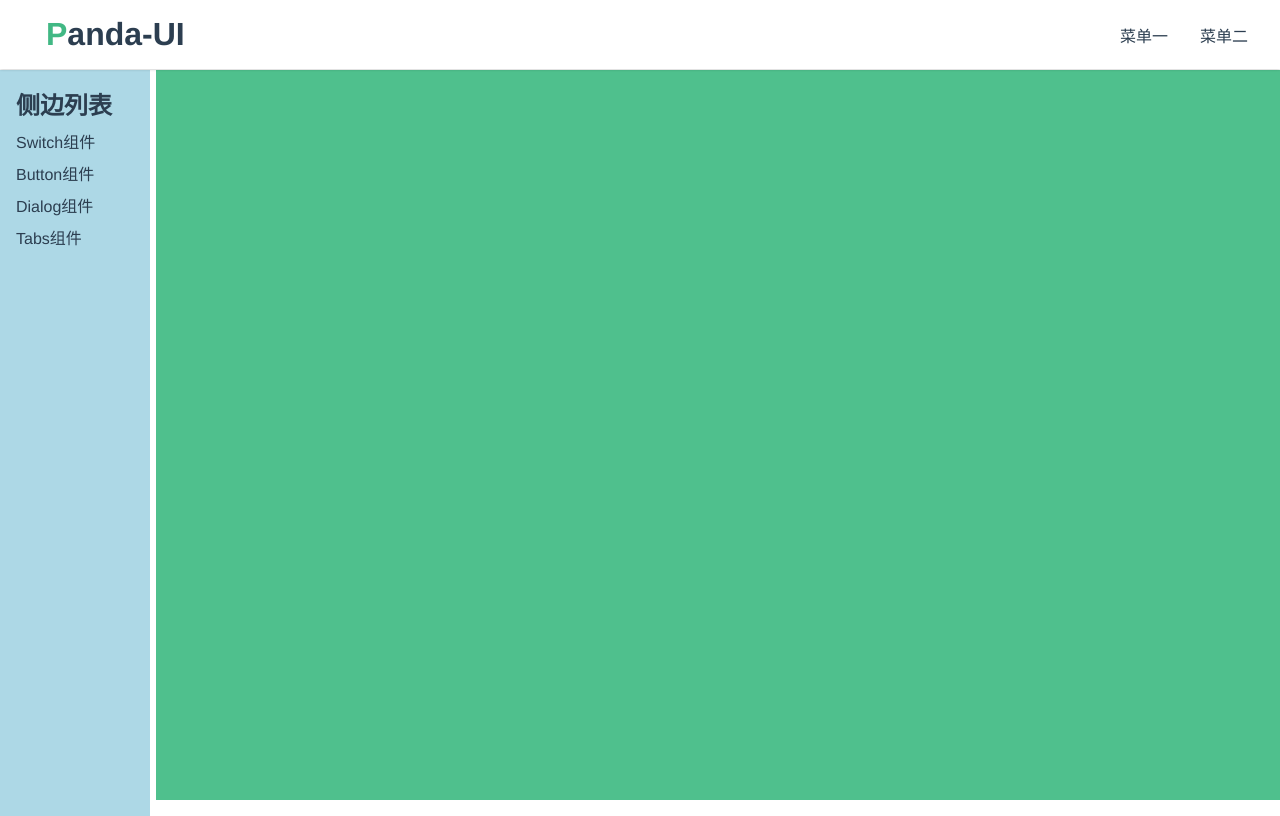
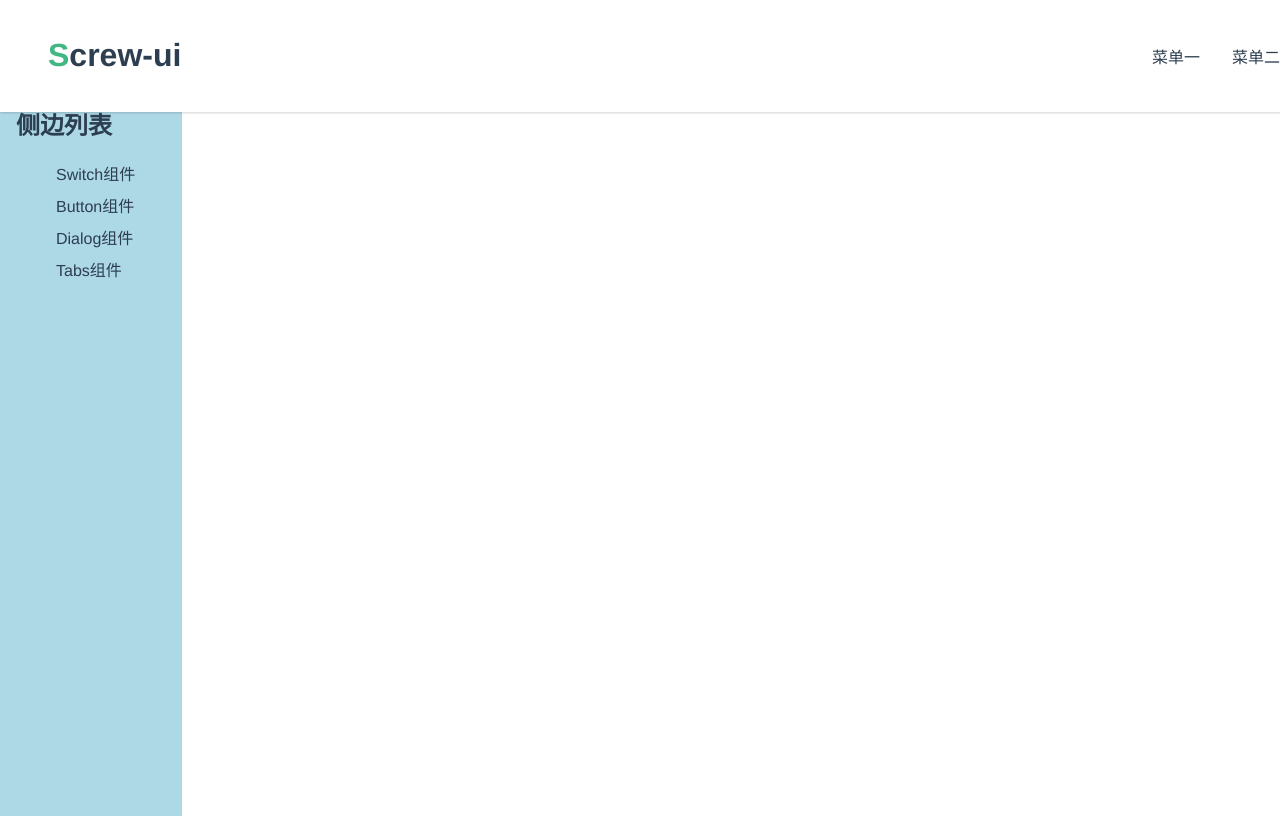
Before and after one commit to futrue1024/vue3-pandaui, a Vue app: page /#/doc in a window 1280 px wide. Built offline with nearby package versions, Linux system fonts and the light colour scheme.

Commit message:
完成button基本样式

```diff
--- a/index.html
+++ b/index.html
@@ -9,6 +9,6 @@
 <body>
 <div id="app"></div>
 <script type="module" src="/src/main.ts"></script>
-<script src="//at.alicdn.com/t/font_2112861_39mneetq9jp.js"></script>
+<script src="//at.alicdn.com/t/font_2112861_6xdobcn6vl.js"></script>
 </body>
 </html>
--- a/src/App.vue
+++ b/src/App.vue
@@ -18,6 +18,7 @@ export default {
         menuVisible.value = false
       }
     })
+
   }
 }
 </script>
--- a/src/components/TopNav.vue
+++ b/src/components/TopNav.vue
@@ -1,8 +1,8 @@
 <template>
   <div class="topNav">
     <div class="logo">
-      <icon name="panday"/>
-      <h1 class="text"><span class="first">P</span>anda-UI</h1>
+      <icon class="icon" name="screw"/>
+      <h1 class="text"><span class="first">S</span>crew-ui</h1>
     </div>
     <ul class="menu">
       <li>菜单一</li>
@@ -58,8 +58,9 @@ export default {
     }
 
     > .icon {
-      width: 30px;
-      height: 30px;
+      width: 32px;
+      height: 32px;
+      animation:screw 4s infinite linear;
     }
   }
 
@@ -87,6 +88,7 @@ export default {
       width: 22px;
       height: 22px;
       vertical-align: middle;
+
     }
 
   }
@@ -103,6 +105,13 @@ export default {
     }
   }
 }
-
+@keyframes screw {
+  0%{
+    transform: rotateZ(0);
+  }
+  100%{
+    transform: rotateZ(-360deg);
+  }
+}
 
 </style>
--- a/src/index.scss
+++ b/src/index.scss
@@ -6,7 +6,7 @@
   cursor: pointer;
 }
 
-* {
+[class^='screw-'],[class^=' screw-']* {
   margin: 0;
   padding: 0;
   box-sizing: border-box;
--- /dev/null
+++ b/src/lib/Button.vue
@@ -0,0 +1,46 @@
+<template>
+  <button class="screw-button">
+    <slot/>
+  </button>
+</template>
+
+<script lang='ts'>
+export default {
+  name: "Button"
+};
+</script>
+
+<style lang='scss'>
+$h: 32px;
+$border-color: #d9d9d9;
+$color: #333;
+$green: #4FC08D;
+$radius: 4px;
+.screw-button {
+  box-sizing: border-box;
+  display: inline-flex;
+  justify-content: center;
+  align-items: center;
+  height: $h;
+  white-space: nowrap;
+  background: white;
+  padding: 0 12px;
+  border: 1px solid $border-color;
+  border-radius: $radius;
+  box-shadow: 0 1px 0 fade-out(black, 0.95);
+
+  & + & {
+    margin-left: 8px;
+  }
+
+
+
+  &:focus {
+    outline: none;
+  }
+
+  &::-moz-focus-inner {
+    border: 0;
+  }
+}
+</style>
--- a/src/views/Doc.vue
+++ b/src/views/Doc.vue
@@ -72,7 +72,8 @@ export default {
   > main {
     flex-grow: 1;
     padding: 16px;
-    background: #4FC08D;
+    background: white;
+    overflow: auto;
   }
 }
 
```
